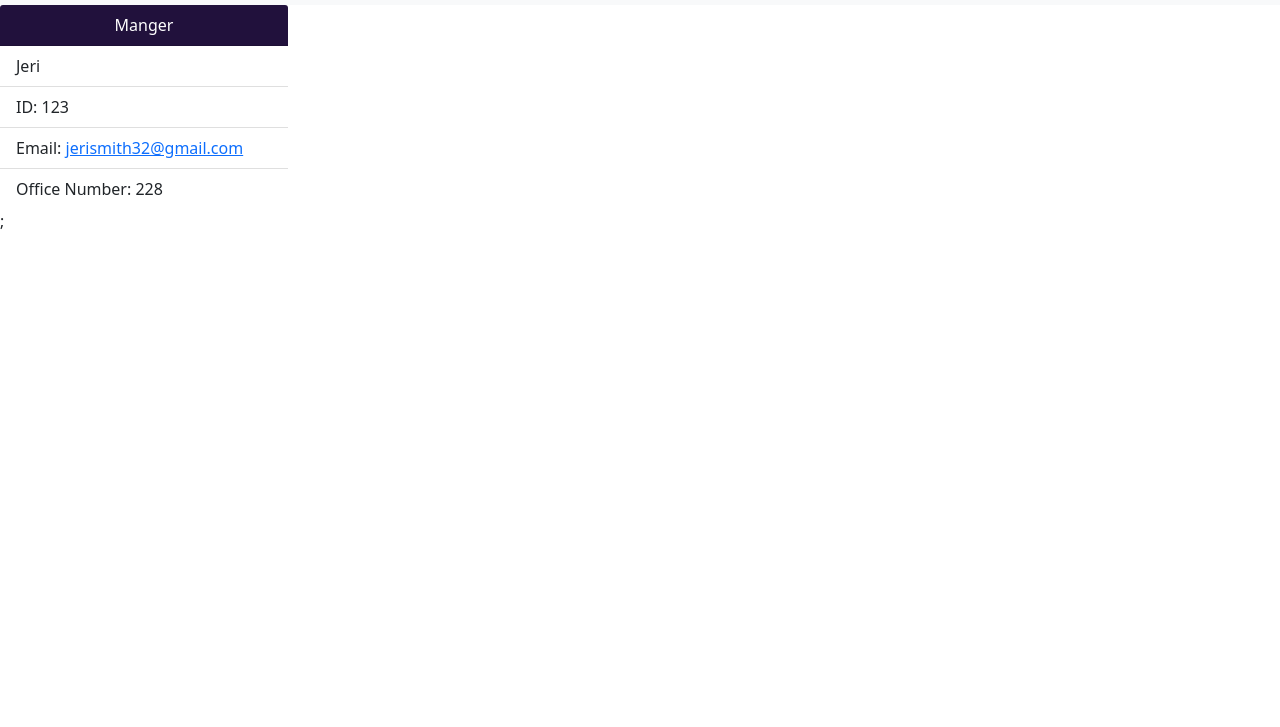
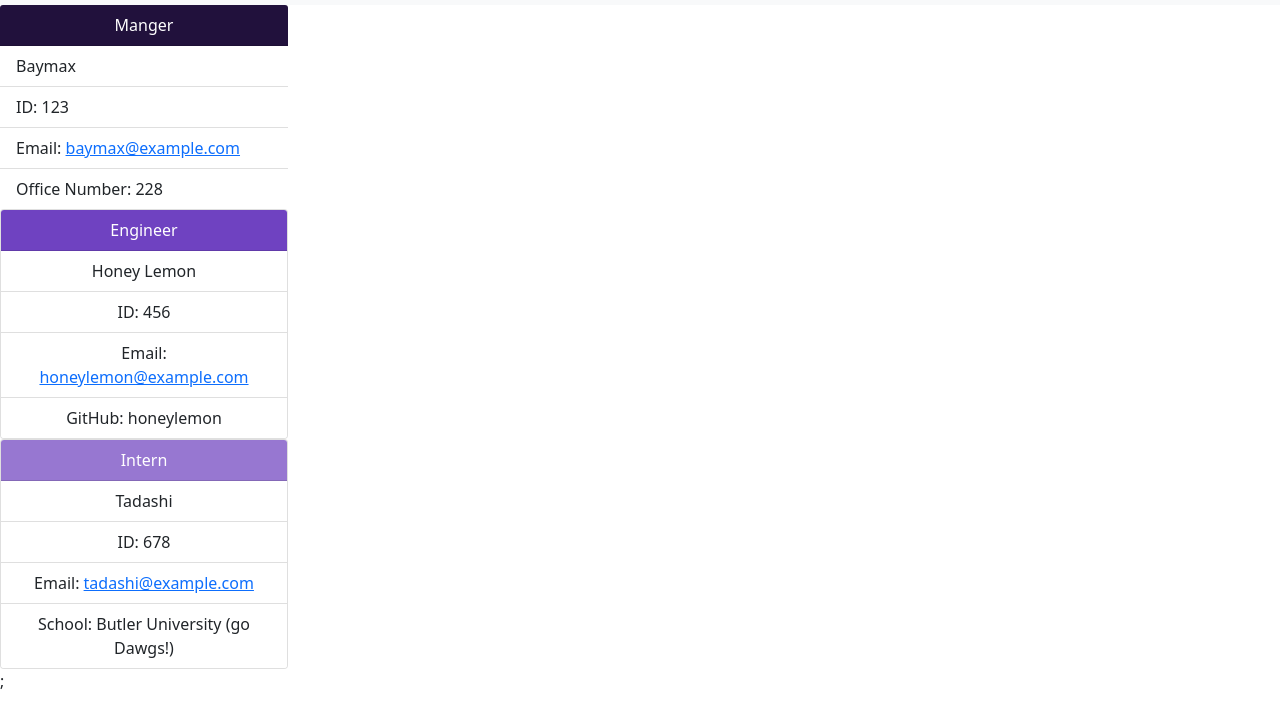
Before and after one commit to jerismith32/challenge-10-OOP-team-profile-generator, a website: page dist/generated.html in a window 1280 px wide. Shown: the part 45-772 px from the top of the page. Drawn offline with nearby package versions, Linux system fonts and the light colour scheme.

Commit message:
example walk through for class video

```diff
--- a/dist/generated.html
+++ b/dist/generated.html
@@ -23,10 +23,32 @@
                 Manger
               </div>
               <ul class="list-group list-group-flush">
-                <li class="list-group-item">Jeri</li>
+                <li class="list-group-item">Baymax</li>
                 <li class="list-group-item">ID: 123</li>
-                <li class="list-group-item">Email: <a href = "mailto: jerismith32@gmail.com">jerismith32@gmail.com</a></li>
+                <li class="list-group-item">Email: <a href = "mailto: baymax@example.com">baymax@example.com</a></li>
                 <li class="list-group-item">Office Number: 228</li>
+              </ul>
+            </div>
+              <div class="card text-center" style="width: 18rem;">
+              <div class="card-header text-white" style="background-color: #6f42c1;">
+                Engineer
+              </div>
+              <ul class="list-group list-group-flush card-text">
+                <li class="list-group-item">Honey Lemon</li>
+                <li class="list-group-item">ID: 456</li>
+                <li class="list-group-item">Email: <a href = "mailto: honeylemon@example.com">honeylemon@example.com</a></li>
+                <li class="list-group-item">GitHub: honeylemon</li>
+              </ul>
+            </div>
+              <div class="card text-center" style="width: 18rem;">
+              <div class="card-header text-white" style="background-color: #9777d1;"">
+                Intern
+              </div>
+              <ul class="list-group list-group-flush card-text">
+                <li class="list-group-item">Tadashi</li>
+                <li class="list-group-item">ID: 678</li>
+                <li class="list-group-item">Email: <a href = "mailto: tadashi@example.com">tadashi@example.com</a></li>
+                <li class="list-group-item">School: Butler University (go Dawgs!)</li>
               </ul>
             </div>;
 </div>
--- a/dist/generated.js
+++ b/dist/generated.js
@@ -5,7 +5,7 @@ function getRole(teamList) {
     for (let i=0; i < teamList.length; i++) {
         if (teamList[i].getRole() === 'Manager'){
               role += `
-              <div class="card text-center" style="width: 18rem;">
+            <div class="card text-center" style="width: 18rem;">
               <div class="card-header text-white text-center" style="background-color: #21113c;">
                 Manger
               </div>
@@ -22,7 +22,7 @@ function getRole(teamList) {
     for (let i=0; i < teamList.length; i++) {
         if (teamList[i].getRole() === 'Engineer'){
               role += `
-              <div class="card text-center" style="width: 18rem;">
+            <div class="card text-center" style="width: 18rem;">
               <div class="card-header text-white" style="background-color: #6f42c1;">
                 Engineer
               </div>
@@ -39,7 +39,7 @@ function getRole(teamList) {
     for (let i=0; i < teamList.length; i++) {
         if (teamList[i].getRole() === 'Intern'){
               role += `
-              <div class="card text-center" style="width: 18rem;">
+            <div class="card text-center" style="width: 18rem;">
               <div class="card-header text-white" style="background-color: #9777d1;"">
                 Intern
               </div>
```
